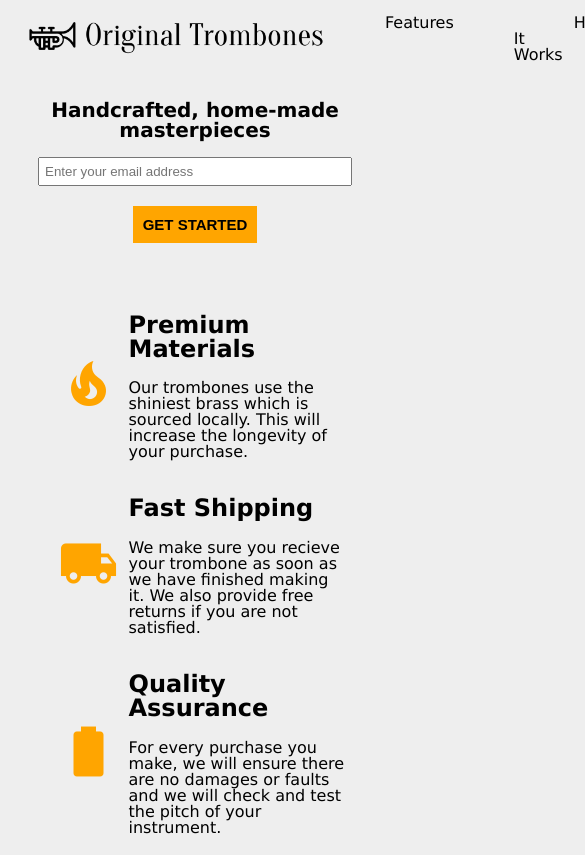
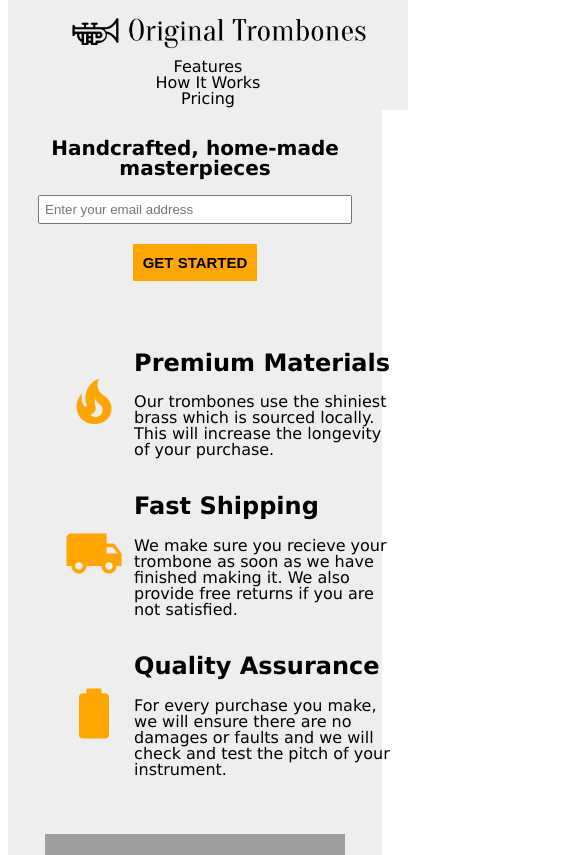
Before and after one commit to TopeLawal/Product-Landing-Page, a plain HTML site: page index.html in a window 390 px wide. Shown: the top 855 px of the page, 585 px wide, since content can reach past the window. Drawn offline with Linux system fonts and the light colour scheme; grey boxes are pictures that could not be loaded.

Commit message:
made the page responsive

```diff
--- a/index.html
+++ b/index.html
@@ -13,12 +13,12 @@
     <div id="page-wrapper">
         <header id="header">
             <div id="logo">
-                <img id="header-img" src="/Images/product-landing-page-logo.png">
+                <img id="header-img" src="/Images/product-landing-page-logo.png" alt="original trombones logo">
             </div>
             <nav id="nav-bar">
-                <div><a class="nav-links" href="#">Features</a></div>
-                <div><a class="nav-links" href="#">How It Works</a></div>
-                <div><a class="nav-links" href="#">Pricing</a></div>
+                <div><a class="nav-links" href="#features">Features</a></div>
+                <div><a class="nav-links" href="#how-it-works">How It Works</a></div>
+                <div><a class="nav-links" href="#pricing">Pricing</a></div>
             </nav>
         </header>
         <div id="empty"></div>
@@ -33,7 +33,7 @@
                 </div>
             </section>
             <div class="container">
-                <section id="Features">
+                <section id="features">
                     <div class="grid">
                         <div class="icons"><i class="mdi mdi-fire"></i></div>
                         <div class="desc">
@@ -56,12 +56,12 @@
                         </div>
                     </div>
                 </section>
-                <section id="How It Works">
+                <section id="how-it-works">
                     <div id="video-wrapper">
                         <iframe id="video" src="https://youtu.be/y8Yv4pnO7qc" height="315" frameborder="0" allowfullscreen></iframe>
                     </div>
                 </section>
-                <section id="Pricing">
+                <section id="pricing">
                     <div id="product-wrapper">
                         <div class="product" id="tenor">
                             <div class="level">TENOR TROMBONE</div>
--- a/style.css
+++ b/style.css
@@ -1,4 +1,4 @@
-body {
+#page-wrapper {
     margin: 0;
     padding: 0;
     box-sizing: border-box;
@@ -6,27 +6,21 @@ body {
     line-height: 1;
     background-color: #eee;
 }
-/* #page-wrapper {
-    position: relative;
-    background-color: #eee;
-} */
 #header {
     display: flex;
     justify-content: space-between;
     align-items: center;
     padding: 5px;
-    /* margin: 0px 10px 10px 10px; */
     position: fixed;
     top: 0px;
     width: 100%;
-    min-height: 50px;
     background-color: #eee;
 }
 #empty {
     max-width: 1000px;
     width: 100%;
     margin: 0px auto;
-    height: 70px;
+    height: 50px;
 }
 #header-img {
     width: 320px;
@@ -56,7 +50,6 @@ a {
     display:block;
     text-align: center;
     width: 100%;
-    /* border: 1px solid black; */
 }
 
 #form {
@@ -121,7 +114,7 @@ i {
     font-weight: 600;
 }
 .ft-container {
-    width: 900px;
+    max-width: 70%;
     background-color: rgba(155, 153, 153, 0.486);
     padding: 20px;
     margin: 50px auto 0px auto;
@@ -145,3 +138,45 @@ i {
 .item4 p {
     margin: 5px;
 }
+
+/*Responsiveness*/
+@media (max-width: 930px){
+        #header {
+            flex-wrap: nowrap;
+            flex-direction: column;
+            height: 80px;
+            justify-content: flex-start;
+        }
+        #nav-bar {
+            margin-top: 10px;
+            text-align: center;
+        }
+        #empty {
+            height: 80px;
+        }
+        .grid {
+            width: 70%;
+            grid-template-columns: auto 100%;
+        }
+        #product-wrapper {
+        flex-direction: column;
+        align-items: center;
+        }
+        .ft-container {
+            max-width: 90%;
+        }
+    }
+
+    @media (max-width: 610px) {
+        #header {
+            height: 100px;
+        }
+        #nav-bar {
+            flex-direction: column;
+            margin-top: 5px;
+            margin-bottom: 10px;
+        }
+        #empty {
+            height: 100px;
+        }
+    }
```
